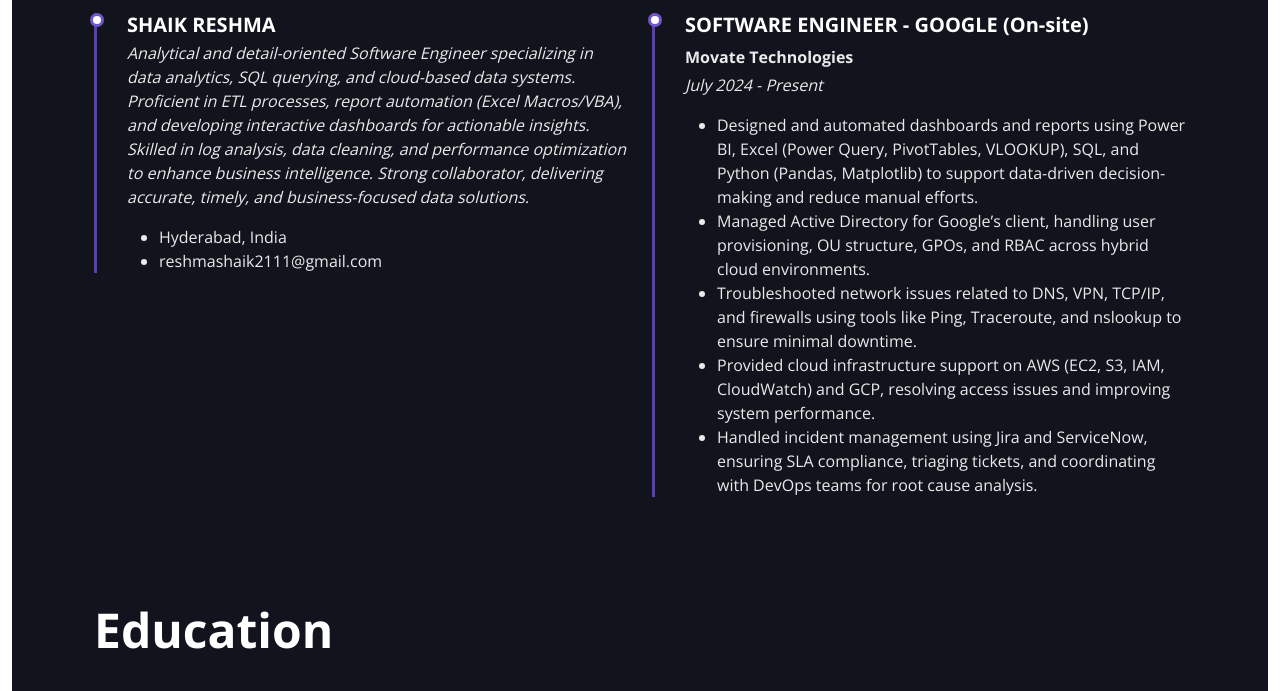
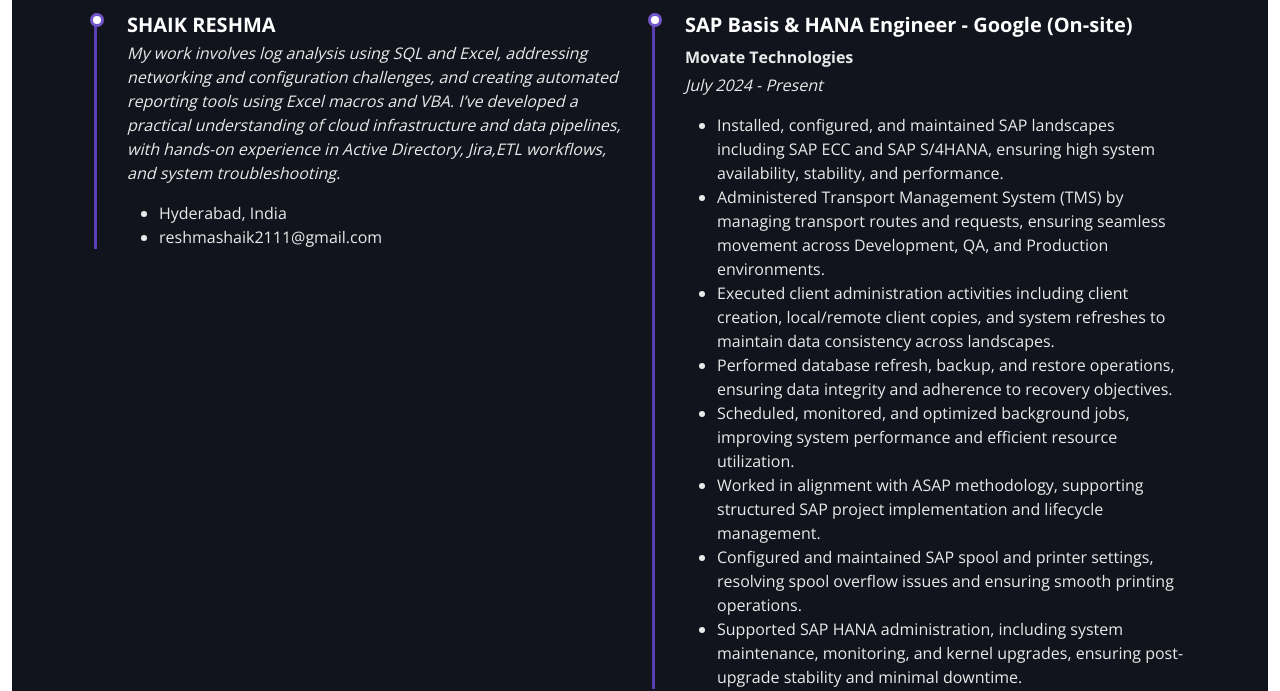
Before and after one commit to Reshma-S-K/Reshma-S-K.github.io, a plain HTML site: page resume.html in a window 1280 px wide. Shown: the part 473-1164 px from the top of the page. Drawn offline with nearby package versions, Linux system fonts and the light colour scheme.

Commit message:
Update resume.html

```diff
--- a/resume.html
+++ b/resume.html
@@ -107,8 +107,8 @@
                     <div class="timeline-item">
                         <h5 class="fw-bold text-uppercase text-white mb-1">SHAIK RESHMA</h5>
                         <p style="color: #eaeaea;"><em>
-                            Analytical and detail-oriented Software Engineer specializing in data analytics, SQL querying, and cloud-based data systems. Proficient in ETL processes, report automation (Excel Macros/VBA), and developing interactive dashboards for actionable insights. Skilled in log analysis, data cleaning, and performance optimization to enhance business intelligence. Strong collaborator, delivering accurate, timely, and business-focused data solutions.</em></p>
-                        <ul style="color: #eaeaea;">
+                            My work involves log analysis using SQL and Excel, addressing networking and configuration challenges, and creating automated reporting tools using Excel macros and VBA. I’ve developed a practical understanding of cloud infrastructure and data pipelines, with hands-on experience in Active Directory, Jira,ETL workflows, and system troubleshooting.                        </em></p>
+                            <ul style="color: #eaeaea;">
                             <li>Hyderabad, India</li>
                             <li>reshmashaik2111@gmail.com</li>
                         </ul>
@@ -121,15 +121,18 @@
                 <div class="underline"></div>
                 <div class="timeline">
                     <div class="timeline-item">
-                        <h5 class="fw-bold text-white">SOFTWARE ENGINEER - GOOGLE (On-site)</h5>
+                        <h5 class="fw-bold text-white">SAP Basis & HANA Engineer - Google (On-site)</h5>
                         <p class="mb-1" style="color: #eaeaea;"><strong>Movate Technologies</strong></p>
                         <p class="fst-italic" style="color: #eaeaea;">July 2024 - Present</p>
                         <ul style="color: #eaeaea;">
-                            <li>Designed and automated dashboards and reports using Power BI, Excel (Power Query, PivotTables, VLOOKUP), SQL, and Python (Pandas, Matplotlib) to support data-driven decision-making and reduce manual efforts.</li>
-                            <li>Managed Active Directory for Google’s client, handling user provisioning, OU structure, GPOs, and RBAC across hybrid cloud environments.</li>
-                            <li>Troubleshooted network issues related to DNS, VPN, TCP/IP, and firewalls using tools like Ping, Traceroute, and nslookup to ensure minimal downtime.</li>
-                            <li>Provided cloud infrastructure support on AWS (EC2, S3, IAM, CloudWatch) and GCP, resolving access issues and improving system performance.</li>
-                            <li>Handled incident management using Jira and ServiceNow, ensuring SLA compliance, triaging tickets, and coordinating with DevOps teams for root cause analysis.</li>
+                            <li>Installed, configured, and maintained SAP landscapes including SAP ECC and SAP S/4HANA, ensuring high system availability, stability, and performance.</li>
+                            <li>Administered Transport Management System (TMS) by managing transport routes and requests, ensuring seamless movement across Development, QA, and Production environments.</li>
+                            <li>Executed client administration activities including client creation, local/remote client copies, and system refreshes to maintain data consistency across landscapes.</li>
+                            <li>Performed database refresh, backup, and restore operations, ensuring data integrity and adherence to recovery objectives.</li>
+                            <li>Scheduled, monitored, and optimized background jobs, improving system performance and efficient resource utilization.</li>
+                            <li>Worked in alignment with ASAP methodology, supporting structured SAP project implementation and lifecycle management.</li>
+                            <li>Configured and maintained SAP spool and printer settings, resolving spool overflow issues and ensuring smooth printing operations.</li>
+                            <li>Supported SAP HANA administration, including system maintenance, monitoring, and kernel upgrades, ensuring post-upgrade stability and minimal downtime.</li>
                         </ul>
                     </div>
                 </div>
```
